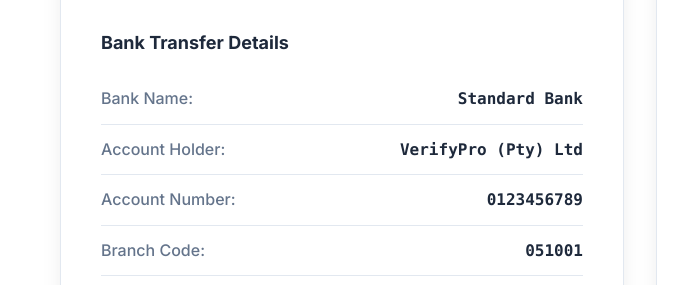
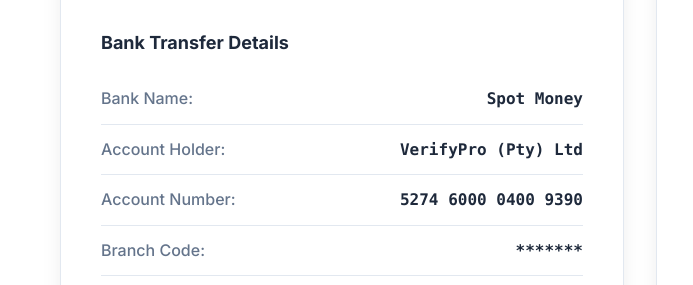
Before and after one commit to rohitchouhan0/veripro, a plain HTML site: page index.html in a window 1280 px wide. Shown: the part 4837-5122 px from the top of the page, 0-693 px from the left. Drawn offline with Linux system fonts and the light colour scheme.

Commit message:
Update index.html

```diff
--- a/index.html
+++ b/index.html
@@ -387,7 +387,7 @@
                             <h4>Bank Transfer Details</h4>
                             <div class="detail-row">
                                 <span class="detail-label">Bank Name:</span>
-                                <span class="detail-value">Standard Bank</span>
+                                <span class="detail-value">Spot Money</span>
                             </div>
                             <div class="detail-row">
                                 <span class="detail-label">Account Holder:</span>
@@ -395,11 +395,11 @@
                             </div>
                             <div class="detail-row">
                                 <span class="detail-label">Account Number:</span>
-                                <span class="detail-value">0123456789</span>
+                                <span class="detail-value">5274 6000 0400 9390</span>
                             </div>
                             <div class="detail-row">
                                 <span class="detail-label">Branch Code:</span>
-                                <span class="detail-value">051001</span>
+                                <span class="detail-value">*******</span>
                             </div>
                             <div class="detail-row">
                                 <span class="detail-label">Reference:</span>
```
